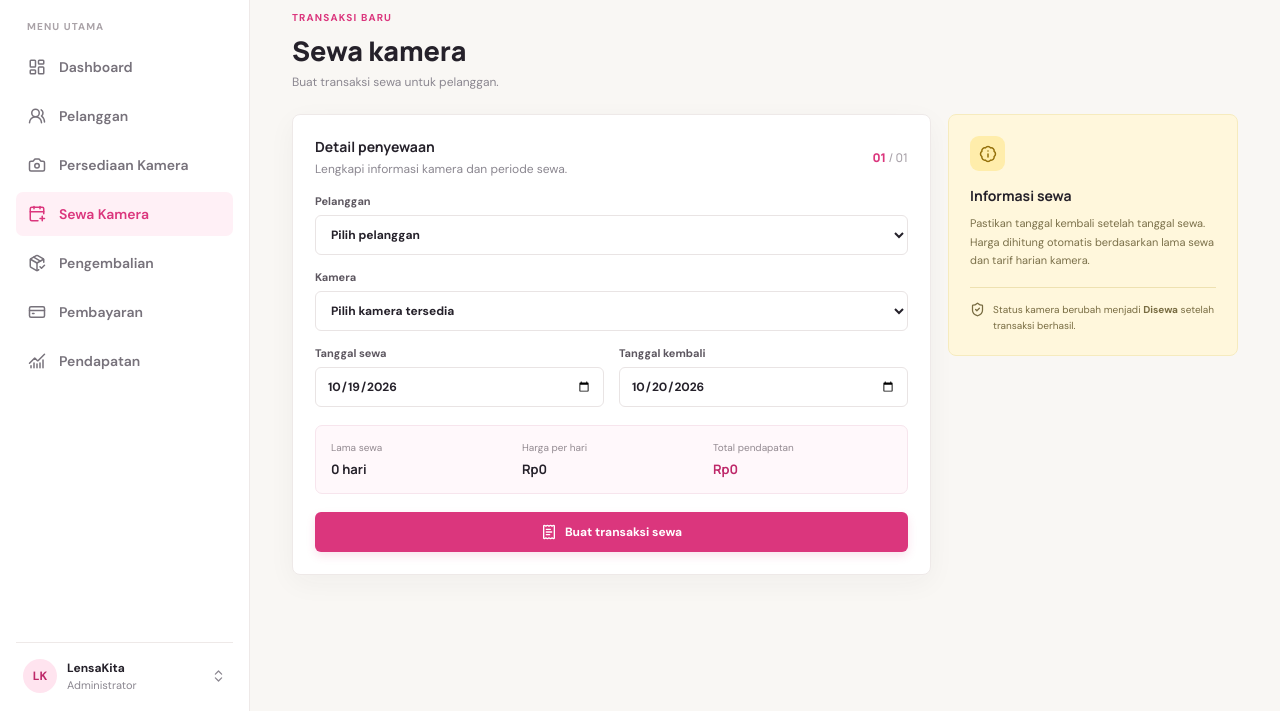
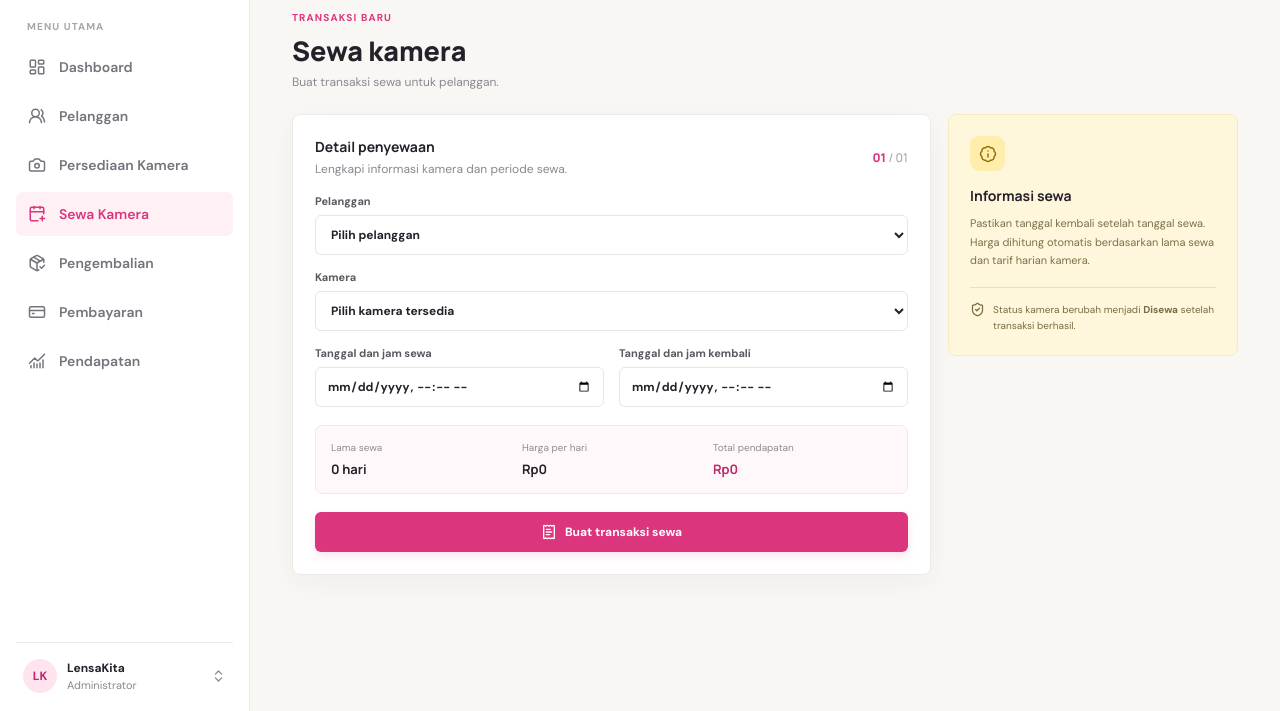
Before and after one commit to nadhiraalyzzah/LensaKita, a plain HTML site: page front-end/index.html in a window 1280 px wide. Both pictures are taken after a click on the button "Sewa Kamera". Shown: the part 89-800 px from the top of the page. Drawn offline with nearby package versions, Linux system fonts and the light colour scheme; no server answers.

Commit message:
Change rental date inputs to datetime-local

```diff
--- a/front-end/index.html
+++ b/front-end/index.html
@@ -83,8 +83,12 @@
         <div class="rental-layout"><article class="panel form-panel"><div class="panel-heading"><div><h2>Detail penyewaan</h2><p class="muted">Lengkapi informasi kamera dan periode sewa.</p></div><span class="step-indicator">01 <span>/ 01</span></span></div><form id="rentalForm" class="form-grid">
           <label class="field full-field">Pelanggan<select id="rentalCustomer" required><option value="">Pilih pelanggan</option></select></label>
           <label class="field full-field">Kamera<select id="rentalCamera" required><option value="">Pilih kamera tersedia</option></select></label>
-          <label class="field">Tanggal sewa<input id="rentalStart" type="date" required></label>
-          <label class="field">Tanggal kembali<input id="rentalEnd" type="date" required></label>
+          <label class="field">Tanggal dan jam sewa
+            <input id="rentalStart" type="datetime-local" required>
+              </label>
+          <label class="field">Tanggal dan jam kembali
+            <input id="rentalEnd" type="datetime-local" required>
+              </label>
           <div class="rental-summary full-field"><div><span>Lama sewa</span><strong id="rentalDays">0 hari</strong></div><div><span>Harga per hari</span><strong id="rentalRate">Rp0</strong></div><div class="summary-total"><span>Total pendapatan</span><strong id="rentalTotal">Rp0</strong></div></div>
           <button class="button button-primary full-field" type="submit"><i data-lucide="receipt-text"></i>Buat transaksi sewa</button>
         </form></article><aside class="rental-note"><span class="note-icon"><i data-lucide="badge-info"></i></span><h2>Informasi sewa</h2><p>Pastikan tanggal kembali setelah tanggal sewa. Harga dihitung otomatis berdasarkan lama sewa dan tarif harian kamera.</p><div class="note-rule"></div><div class="note-detail"><i data-lucide="shield-check"></i><span>Status kamera berubah menjadi <strong>Disewa</strong> setelah transaksi berhasil.</span></div></aside></div>
```
